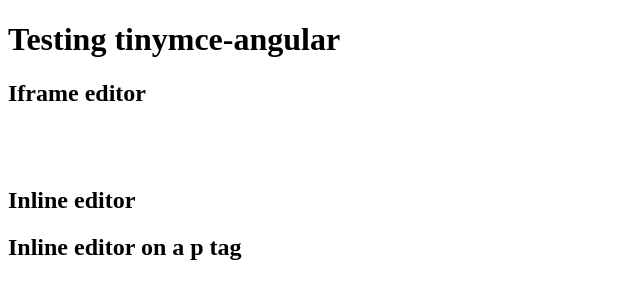
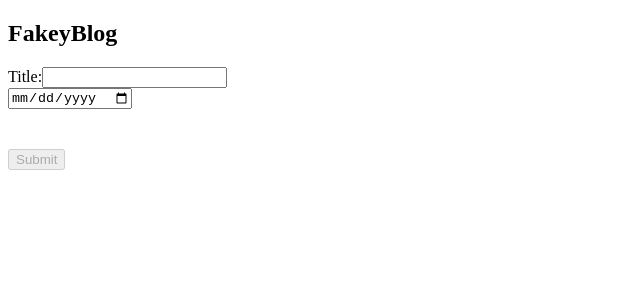
Before and after one commit to tinymce/tinymce-angular, an Angular app: page / in a window 1280 px wide. Shown: the top 300 px of the page, without its empty margins (0-640 px from the left). Built offline with nearby package versions, Linux system fonts and the light colour scheme.

Commit message:
implemented events and ngmodel

```diff
--- a/src/app/app.component.html
+++ b/src/app/app.component.html
@@ -1,11 +1,41 @@
-<!--The content below is only a placeholder and can be replaced.-->
-<h1>Testing tinymce-angular</h1>
+<h2>FakeyBlog</h2>
 
-<h2>Iframe editor</h2>
-<editor apiKey="test" [init]="{branding: false}" (onChange)="log($event)" initialValue="<p>hello world</p>"></editor>
+<div [hidden]="submitted">
+  <form (ngSubmit)="onSubmit()" #blogForm="ngForm">
+    <div>
+      <label for="title">Title:</label>
+      <input type="text" id="title" [(ngModel)]="model.title" required name="title" #title="ngModel">
+      <div [hidden]="title.valid || title.untouched">
+        Title is required
+      </div>
+    </div>
+    <div>
+      <input type="date" [(ngModel)]="model.date" name="date">
+    </div>
+    <div>
+        <editor
+          apiKey="test"
+          [(ngModel)]="model.content"
+          name="content"
+          #content="ngModel"
+          plugins="link"
+          required
+        ></editor>
+        <div [hidden]="content.valid || content.untouched">
+          Content is required
+        </div>
+    </div>
+    <div>
+        <button type="submit" [disabled]="!blogForm.form.valid">Submit</button>
+    </div>
+  </form>
+</div>
 
-<h2>Inline editor</h2>
-<editor apiKey="test" [inline]="true" [init]="{branding: false}" initialValue="<p>hello world</p>"></editor>
+<div [hidden]="!submitted">
+  <h2>You submitted this:</h2>
+  <h3>Title: {{model.title}}</h3>
+  <p><strong>Content:</strong></p>
+  <div [innerHTML]="model.content"></div>
 
-<h2>Inline editor on a p tag</h2>
-<editor apiKey="test" [inline]="true" tagName="p" [init]="{branding: false}" initialValue="<p>hello world</p>"></editor>
+  <div>Raw: {{model | json}}</div>
+</div>
--- a/src/app/app.component.ts
+++ b/src/app/app.component.ts
@@ -1,4 +1,15 @@
 import { Component } from '@angular/core';
+
+export class BlogPost {
+  title: string;
+  content: string;
+  date: Date;
+  constructor(
+    title: string,
+    content: string,
+    date: Date
+  ) {}
+}
 
 @Component({
   selector: 'app-root',
@@ -7,7 +18,14 @@
 })
 export class AppComponent {
   title = 'app';
-  log(c: string) {
-    console.log(c);
+  isDisabled = false;
+  submitted = false;
+  model = new BlogPost('', '', new Date());
+
+  log({event, editor}: any) {
+    console.log(event);
+    console.log(editor.getContent());
   }
+
+  onSubmit() { this.submitted = true; }
 }
--- a/src/app/app.module.ts
+++ b/src/app/app.module.ts
@@ -4,6 +4,7 @@
 
 import { AppComponent } from './app.component';
 import { EditorModule } from './modules/editor/editor.module';
+import { FormsModule } from '@angular/forms';
 
 @NgModule({
   declarations: [
@@ -11,7 +12,8 @@
   ],
   imports: [
     BrowserModule,
-    EditorModule
+    EditorModule,
+    FormsModule
   ],
   providers: [],
   bootstrap: [AppComponent]
--- /dev/null
+++ b/src/app/modules/editor/Events.ts
@@ -0,0 +1,72 @@
+import { Output, EventEmitter } from '@angular/core';
+
+export interface EventObj<T> {
+  event: T;
+  editor: any;
+}
+
+export class Events {
+  @Output() onBeforePaste: EventEmitter<EventObj<ClipboardEvent>> = new EventEmitter();
+  @Output() onBlur: EventEmitter<EventObj<FocusEvent>> = new EventEmitter();
+  @Output() onClick: EventEmitter<EventObj<MouseEvent>> = new EventEmitter();
+  @Output() onContextMenu: EventEmitter<EventObj<MouseEvent>> = new EventEmitter();
+  @Output() onCopy: EventEmitter<EventObj<ClipboardEvent>> = new EventEmitter();
+  @Output() onCut: EventEmitter<EventObj<ClipboardEvent>> = new EventEmitter();
+  @Output() onDblclick: EventEmitter<EventObj<MouseEvent>> = new EventEmitter();
+  @Output() onDrag: EventEmitter<EventObj<DragEvent>> = new EventEmitter();
+  @Output() onDragDrop: EventEmitter<EventObj<DragEvent>> = new EventEmitter();
+  @Output() onDragEnd: EventEmitter<EventObj<DragEvent>> = new EventEmitter();
+  @Output() onDragGesture: EventEmitter<EventObj<DragEvent>> = new EventEmitter();
+  @Output() onDragOver: EventEmitter<EventObj<DragEvent>> = new EventEmitter();
+  @Output() onDrop: EventEmitter<EventObj<DragEvent>> = new EventEmitter();
+  @Output() onFocus: EventEmitter<EventObj<FocusEvent>> = new EventEmitter();
+  @Output() onFocusIn: EventEmitter<EventObj<FocusEvent>> = new EventEmitter();
+  @Output() onFocusOut: EventEmitter<EventObj<FocusEvent>> = new EventEmitter();
+  @Output() onKeyDown: EventEmitter<EventObj<KeyboardEvent>> = new EventEmitter();
+  @Output() onKeyPress: EventEmitter<EventObj<KeyboardEvent>> = new EventEmitter();
+  @Output() onKeyUp: EventEmitter<EventObj<KeyboardEvent>> = new EventEmitter();
+  @Output() onMouseDown: EventEmitter<EventObj<MouseEvent>> = new EventEmitter();
+  @Output() onMouseEnter: EventEmitter<EventObj<MouseEvent>> = new EventEmitter();
+  @Output() onMouseLeave: EventEmitter<EventObj<MouseEvent>> = new EventEmitter();
+  @Output() onMouseMove: EventEmitter<EventObj<MouseEvent>> = new EventEmitter();
+  @Output() onMouseOut: EventEmitter<EventObj<MouseEvent>> = new EventEmitter();
+  @Output() onMouseOver: EventEmitter<EventObj<MouseEvent>> = new EventEmitter();
+  @Output() onMouseUp: EventEmitter<EventObj<MouseEvent>> = new EventEmitter();
+  @Output() onPaste: EventEmitter<EventObj<ClipboardEvent>> = new EventEmitter();
+  @Output() onSelectionChange: EventEmitter<EventObj<Event>> = new EventEmitter();
+  @Output() onActivate: EventEmitter<EventObj<any>> = new EventEmitter();
+  @Output() onAddUndo: EventEmitter<EventObj<any>> = new EventEmitter();
+  @Output() onBeforeAddUndo: EventEmitter<EventObj<any>> = new EventEmitter();
+  @Output() onBeforeExecCommand: EventEmitter<EventObj<any>> = new EventEmitter();
+  @Output() onBeforeGetContent: EventEmitter<EventObj<any>> = new EventEmitter();
+  @Output() onBeforeRenderUI: EventEmitter<EventObj<any>> = new EventEmitter();
+  @Output() onBeforeSetContent: EventEmitter<EventObj<any>> = new EventEmitter();
+  @Output() onChange: EventEmitter<EventObj<any>> = new EventEmitter();
+  @Output() onClearUndos: EventEmitter<EventObj<any>> = new EventEmitter();
+  @Output() onDeactivate: EventEmitter<EventObj<any>> = new EventEmitter();
+  @Output() onDirty: EventEmitter<EventObj<any>> = new EventEmitter();
+  @Output() onExecCommand: EventEmitter<EventObj<any>> = new EventEmitter();
+  @Output() onGetContent: EventEmitter<EventObj<any>> = new EventEmitter();
+  @Output() onHide: EventEmitter<EventObj<any>> = new EventEmitter();
+  @Output() onInit: EventEmitter<EventObj<any>> = new EventEmitter();
+  @Output() onLoadContent: EventEmitter<EventObj<any>> = new EventEmitter();
+  @Output() onNodeChange: EventEmitter<EventObj<any>> = new EventEmitter();
+  @Output() onPostProcess: EventEmitter<EventObj<any>> = new EventEmitter();
+  @Output() onPostRender: EventEmitter<EventObj<any>> = new EventEmitter();
+  @Output() onPreInit: EventEmitter<EventObj<any>> = new EventEmitter();
+  @Output() onPreProcess: EventEmitter<EventObj<any>> = new EventEmitter();
+  @Output() onProgressState: EventEmitter<EventObj<any>> = new EventEmitter();
+  @Output() onRedo: EventEmitter<EventObj<any>> = new EventEmitter();
+  @Output() onRemove: EventEmitter<EventObj<any>> = new EventEmitter();
+  @Output() onReset: EventEmitter<EventObj<any>> = new EventEmitter();
+  @Output() onSaveContent: EventEmitter<EventObj<any>> = new EventEmitter();
+  @Output() onSetAttrib: EventEmitter<EventObj<any>> = new EventEmitter();
+  @Output() onObjectResizeStart: EventEmitter<EventObj<any>> = new EventEmitter();
+  @Output() onObjectResized: EventEmitter<EventObj<any>> = new EventEmitter();
+  @Output() onObjectSelected: EventEmitter<EventObj<any>> = new EventEmitter();
+  @Output() onSetContent: EventEmitter<EventObj<any>> = new EventEmitter();
+  @Output() onShow: EventEmitter<EventObj<any>> = new EventEmitter();
+  @Output() onSubmit: EventEmitter<EventObj<any>> = new EventEmitter();
+  @Output() onUndo: EventEmitter<EventObj<any>> = new EventEmitter();
+  @Output() onVisualAid: EventEmitter<EventObj<any>> = new EventEmitter();
+}
--- a/src/app/modules/editor/editor.component.ts
+++ b/src/app/modules/editor/editor.component.ts
@@ -1,20 +1,34 @@
-import { Component, AfterViewInit, Input, ViewChild, ElementRef, OnDestroy, Output, EventEmitter } from '@angular/core';
+import { Component, AfterViewInit, Input, ElementRef, OnDestroy, forwardRef, NgZone } from '@angular/core';
+import { ControlValueAccessor, NG_VALUE_ACCESSOR } from '@angular/forms';
 
 import * as ScriptLoader from '../../../utils/ScriptLoader';
-import { uuid, isTextarea } from '../../../utils/Utils';
+import { uuid, isTextarea, bindHandlers, mergePlugins } from '../../../utils/Utils';
 import { getTinymce } from '../../../TinyMCE';
+import { Events } from './Events';
 
 const scriptState = ScriptLoader.create();
 
+const EDITOR_COMPONENT_VALUE_ACCESSOR: any = {
+  provide: NG_VALUE_ACCESSOR,
+  useExisting: forwardRef(() => EditorComponent),
+  multi: true,
+};
+
 @Component({
   selector: 'editor',
-  template: '<ng-template></ng-template>'
+  template: '<ng-template></ng-template>',
+  styles: [':host { display: block; }'],
+  providers: [EDITOR_COMPONENT_VALUE_ACCESSOR],
 })
-export class EditorComponent implements AfterViewInit, OnDestroy {
+export class EditorComponent extends Events implements AfterViewInit, ControlValueAccessor, OnDestroy {
   private elementRef: ElementRef;
   private element: Element;
-  // private element: any;
   private editor: any;
+
+  ngZone: NgZone;
+
+  private onTouchedCallback: any;
+  private onChangeCallback: any;
 
   @Input() cloudChannel: string;
   @Input() apiKey: string;
@@ -22,14 +36,32 @@
   @Input() id: string;
   @Input() initialValue: string;
   @Input() inline: boolean;
-  @Input() tagName: string;
+  @Input() tagName: string | undefined;
+  @Input() plugins: string | undefined;
+  @Input() toolbar: string | string[] | null = null;
 
-  // tslint:disable-next-line:no-output-on-prefix
-  @Output() onChange: EventEmitter<any> = new EventEmitter();
+  constructor(elementRef: ElementRef, ngZone: NgZone) {
+    super();
+    this.elementRef = elementRef;
+    this.ngZone = ngZone;
+    this.initialise = this.initialise.bind(this);
+  }
 
-  constructor(elementRef: ElementRef) {
-    this.elementRef = elementRef;
-    this.initialise = this.initialise.bind(this);
+  writeValue(value: any): void {
+    if (this.editor && typeof value === 'string') {
+      this.editor.setContent(value);
+    } else if (value) {
+      this.initialValue = this.initialValue || value;
+    }
+  }
+  registerOnChange = (fn: any) => this.onChangeCallback = fn;
+  registerOnTouched = (fn: any) => this.onTouchedCallback = fn;
+  setDisabledState(isDisabled: boolean) {
+    if (this.editor) {
+      this.editor.setMode(isDisabled ? 'readonly' : 'design');
+    } else if (isDisabled) {
+      this.init = {...this.init, readonly: true};
+    }
   }
 
   ngAfterViewInit() {
@@ -68,12 +100,18 @@
       ...this.init,
       selector: `#${this.id}`,
       inline: this.inline,
+      plugins: mergePlugins(this.init && this.init.plugins, this.plugins),
+      toolbar: this.toolbar || (this.init && this.init.toolbar),
       setup: (editor: any) => {
         this.editor = editor;
-        editor.on('init', () => editor.setContent(initialValue));
-        // bindHandlers(this.props, editor);
+        editor.on('init', () => {
+          editor.setContent(initialValue);
+          this.ngZone.run(() => this.onChangeCallback(editor.getContent()));
+        });
+        editor.once('blur', () => this.ngZone.run(() => this.onTouchedCallback()));
+        editor.on('change keyup', () => this.ngZone.run(() => this.onChangeCallback(editor.getContent())));
 
-        editor.on('change', () => this.onChange.emit(editor.getContent()));
+        bindHandlers(this, editor);
 
         if (this.init && typeof this.init.setup === 'function') {
           this.init.setup(editor);
--- a/src/app/modules/editor/editor.module.ts
+++ b/src/app/modules/editor/editor.module.ts
@@ -1,10 +1,12 @@
 import { NgModule } from '@angular/core';
 import { CommonModule } from '@angular/common';
 import { EditorComponent } from './editor.component';
+import { FormsModule } from '@angular/forms';
 
 @NgModule({
   imports: [
-    CommonModule
+    CommonModule,
+    FormsModule
   ],
   declarations: [
     EditorComponent
--- a/src/utils/Utils.ts
+++ b/src/utils/Utils.ts
@@ -1,5 +1,3 @@
-// import { IEditor } from './components/Editor';
-
 /**
  * Copyright (c) 2017-present, Ephox, Inc.
  *
@@ -8,7 +6,11 @@
  *
  */
 
-const validEvents = [
+import { EventEmitter } from '@angular/core';
+import { EditorComponent } from '../app/modules/editor/editor.component';
+import { Events } from '../app/modules/editor/Events';
+
+export const validEvents: (keyof Events)[] = [
   'onActivate',
   'onAddUndo',
   'onBeforeAddUndo',
@@ -74,24 +76,15 @@
   'onVisualAid'
  ];
 
-const isValidKey = (key: string) => validEvents.indexOf(key) !== -1;
-
-export const bindHandlers = (listeners: any, editor: any): void => {
-  Object.keys(listeners)
-    .filter(isValidKey)
-    .forEach((key: string) => {
-      const handler = listeners[key];
-      if (typeof handler === 'function') {
-        editor.on(key.substring(2), (e: any) => handler(e, editor));
-      }
-    });
+export const bindHandlers = (ctx: EditorComponent, editor: any): void => {
+  validEvents.forEach(eventName => {
+    const eventEmitter: EventEmitter<any> = ctx[eventName];
+    if (eventEmitter.observers.length > 0) {
+      console.log(eventName);
+      editor.on(eventName.substring(2), ctx.ngZone.run(() => (event: any) => eventEmitter.emit({event, editor})));
+    }
+  });
 };
-
-// export const bindModelHandlers = (ctx: IEditor, editor: any) => {
-//   const modelEvents = ctx.$props.modelEvents ? ctx.$props.modelEvents : null;
-//   const normalizedEvents = Array.isArray(modelEvents) ? modelEvents.join(' ') : modelEvents;
-//   editor.on(normalizedEvents ? normalizedEvents : 'change', () => ctx.$emit('input', editor.getContent()));
-// };
 
 let unique = 0;
 
@@ -108,3 +101,14 @@
 export const isTextarea = (element: Element | null): element is HTMLTextAreaElement => {
   return element !== null && element.tagName.toLowerCase() === 'textarea';
 };
+
+const normalizePluginArray = (plugins: string | string[]): string[] => {
+  if (typeof plugins === 'undefined' || plugins === '') {
+    return [];
+  }
+
+  return Array.isArray(plugins) ? plugins : plugins.split(' ');
+};
+
+export const mergePlugins = (initPlugins: string | string[], inputPlugins?: string | string[]) =>
+  normalizePluginArray(initPlugins).concat(normalizePluginArray(inputPlugins));
--- a/tsconfig.json
+++ b/tsconfig.json
@@ -5,6 +5,7 @@
     "sourceMap": true,
     "declaration": false,
     "moduleResolution": "node",
+    "noUnusedLocals": true,
     "strictNullChecks": true,
     "noImplicitAny": true,
     "emitDecoratorMetadata": true,
```
Also changed, not shown: src/app/app.component.css (+7 -0 lines).
